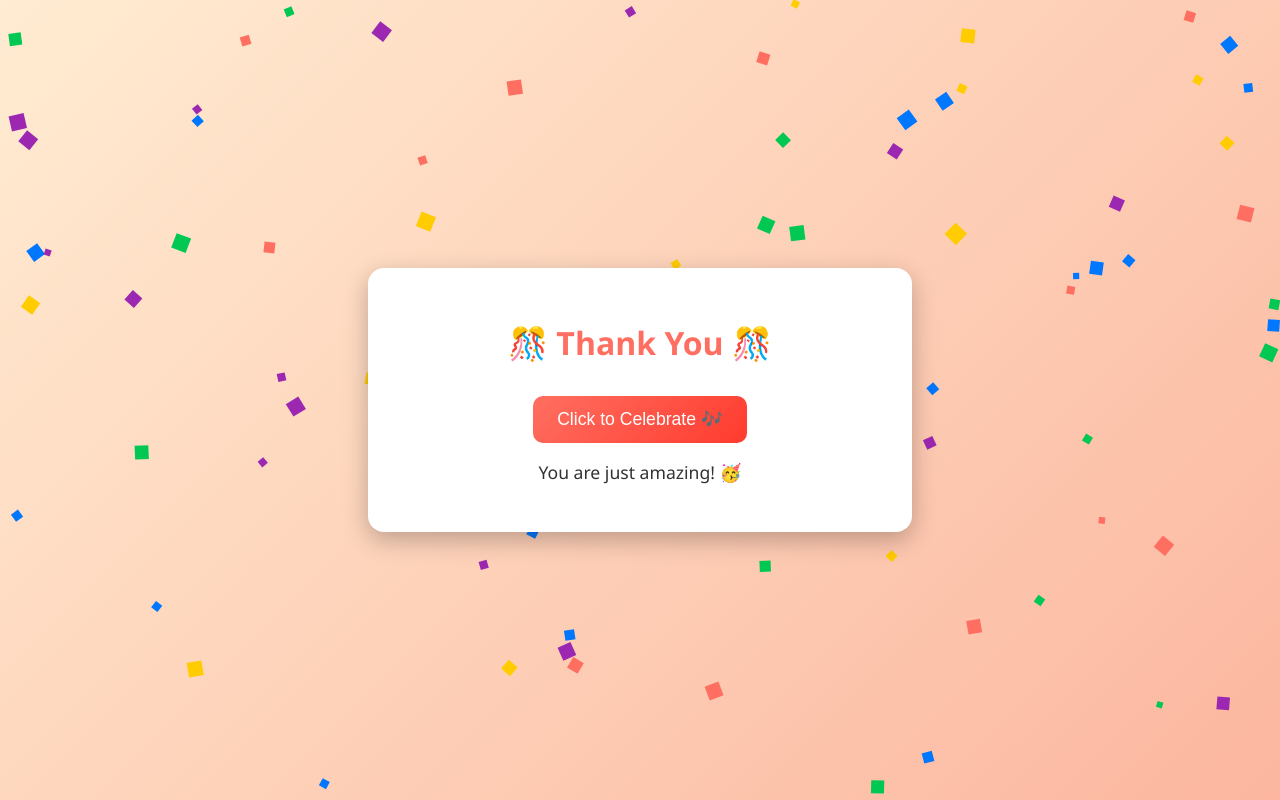
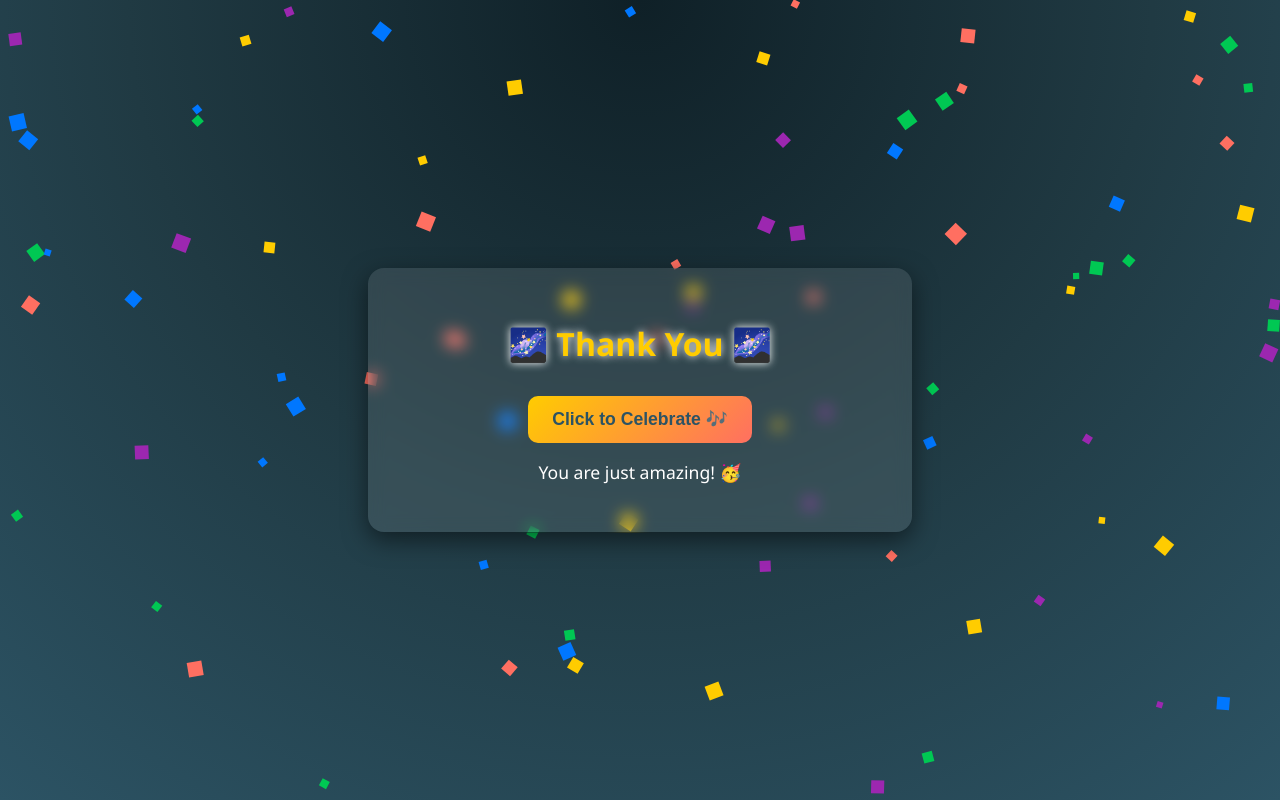
Before and after one commit to joshivilas/probable-octo-waddle, a plain HTML site: page waddle.html in a window 1280 px wide. Both pictures are taken after a click on the button "Click to Celebrate 🎶". Drawn offline with Linux system fonts and the light colour scheme.

Commit message:
Update styles and improve celebration visuals

```diff
--- a/waddle.html
+++ b/waddle.html
@@ -6,19 +6,22 @@
   <style>
     body {
       font-family: 'Segoe UI', sans-serif;
-      background: linear-gradient(135deg, #ffecd2, #fcb69f);
+      background: radial-gradient(circle at top, #0f2027, #203a43, #2c5364);
+      background-attachment: fixed;
       display: flex;
       justify-content: center;
       align-items: center;
       height: 100vh;
       margin: 0;
       overflow: hidden;
+      color: #fff;
     }
     .container {
-      background: white;
+      background: rgba(255,255,255,0.1);
+      backdrop-filter: blur(8px);
       padding: 2rem;
       border-radius: 16px;
-      box-shadow: 0 8px 25px rgba(0,0,0,0.25);
+      box-shadow: 0 8px 25px rgba(0,0,0,0.5);
       text-align: center;
       width: 480px;
       animation: fadeIn 0.8s ease;
@@ -31,11 +34,11 @@
     }
     h1 {
       margin-bottom: 1rem;
-      color: #ff6f61;
+      color: #ffcc00;
+      text-shadow: 0 0 8px #fff;
     }
     p {
       font-size: 1.1rem;
-      color: #333;
       margin-bottom: 1rem;
     }
     ul {
@@ -44,18 +47,18 @@
       margin-top: 1rem;
     }
     li {
-      background: #ffe0dc;
+      background: rgba(255,255,255,0.2);
       margin: 6px 0;
       padding: 10px;
       border-radius: 8px;
       font-size: 1rem;
       font-weight: bold;
-      color: #ff6f61;
+      color: #ffcc00;
       transition: transform 0.3s;
     }
     li:hover {
       transform: scale(1.05);
-      background: #ffc1b6;
+      background: rgba(255,255,255,0.3);
     }
     canvas {
       position: fixed;
@@ -71,15 +74,17 @@
       padding: 0.8rem 1.5rem;
       border: none;
       border-radius: 10px;
-      background: linear-gradient(135deg, #ff6f61, #ff3b2e);
-      color: white;
+      background: linear-gradient(135deg, #ffcc00, #ff6f61);
+      color: #2c5364;
       font-size: 1.1rem;
       cursor: pointer;
       transition: 0.3s;
+      font-weight: bold;
     }
     button:hover {
-      background: linear-gradient(135deg, #ff3b2e, #c62828);
+      background: linear-gradient(135deg, #ff6f61, #c62828);
       transform: scale(1.05);
+      color: #fff;
     }
     #content {
       display: none;
@@ -89,7 +94,7 @@
 <body>
   <canvas id="confetti"></canvas>
   <div class="container">
-    <h1>🎊 Thank You 🎊</h1>
+    <h1>🌌 Thank You 🌌</h1>
     <button onclick="startCelebration()">Click to Celebrate 🎶</button>
     <div id="content">
       <p id="thankMessage"></p>
@@ -97,24 +102,16 @@
     </div>
   </div>
 
-  <!-- Replace with any sound file you like -->
   <audio id="cheerSound" src="/party-blower-sounds-19825.mp3" preload="auto"></audio>
 
   <script>
-    // Constant thank-you message
     const THANK_MESSAGE = "You are just amazing! 🥳";
 
-    // Celebration trigger
     function startCelebration() {
-      // Play sound
-      const sound = document.getElementById("cheerSound");
-      sound.play();
-
-      // Show content
+      document.getElementById("cheerSound").play();
       document.getElementById("thankMessage").textContent = THANK_MESSAGE;
       document.getElementById("content").style.display = "block";
 
-      // Load names from base64 hash
       const hash = window.location.hash.substring(1);
       if(hash) {
         try {
@@ -130,19 +127,17 @@
           alert("Invalid data in URL!");
         }
       }
-
-      // Start confetti
       launchConfetti();
     }
 
-    // Confetti animation (rectangles with rotation)
+    // Confetti with rotating rectangles
     const canvas = document.getElementById('confetti');
     const ctx = canvas.getContext('2d');
     canvas.width = window.innerWidth;
     canvas.height = window.innerHeight;
 
     const confettiPieces = [];
-    const colors = ['#ff6f61','#ffcc00','#0077ff','#00c853','#9c27b0'];
+    const colors = ['#ffcc00','#ff6f61','#00c853','#9c27b0','#0077ff'];
 
     function ConfettiPiece() {
       this.x = Math.random() * canvas.width;
```
